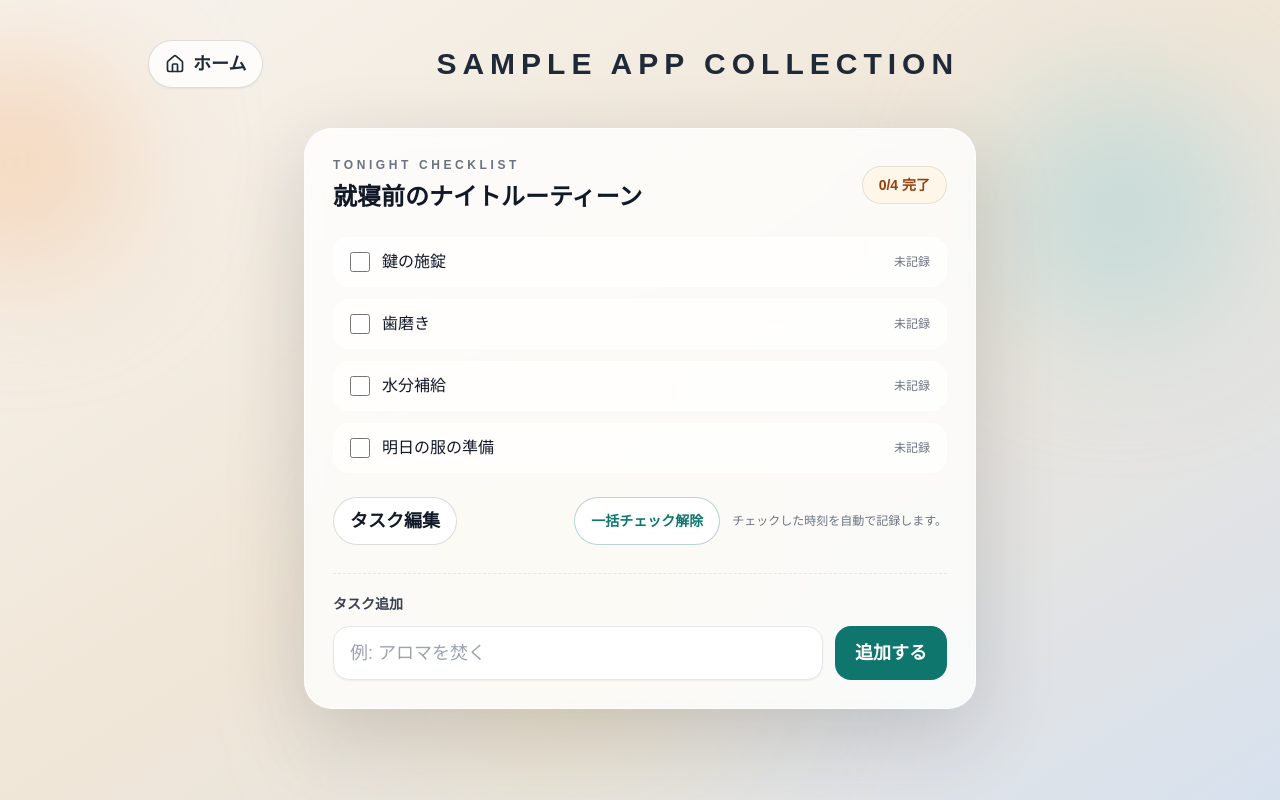
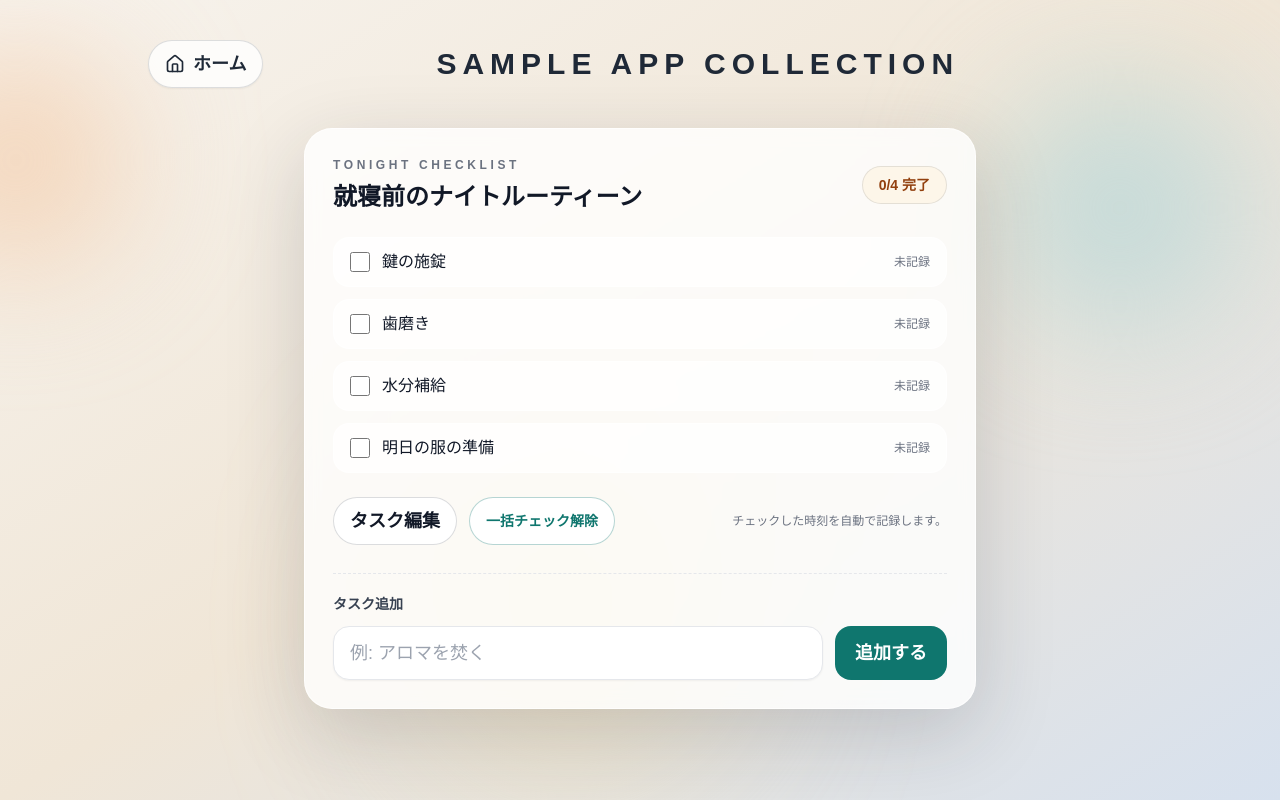
Before and after one commit to YOMO3923/AI_Training_Project, a React (Vite) app: page /night-routine in a window 1280 px wide. Built offline with nearby package versions, Linux system fonts and the light colour scheme; a web font is replaced by a local one.

Commit message:
fix: レイアウト調整

```diff
--- a/src/features/night-routine/components/NightRoutinePage.tsx
+++ b/src/features/night-routine/components/NightRoutinePage.tsx
@@ -263,6 +263,8 @@ const NightRoutinePage = () => {
 
         {/* 操作ボタン */}
         <div className="mt-6 flex flex-wrap items-center justify-between gap-3">
+          {/* 編集ボタンと一括解除ボタンを横並びで配置する */}
+          <div className="flex flex-wrap items-center gap-3">
             {/* 編集ボタンはモーダルを開いて削除一覧を表示 */}
             <button
               type="button"
@@ -271,7 +273,6 @@ const NightRoutinePage = () => {
             >
               タスク編集
             </button>
-          <div className="flex flex-wrap items-center gap-3">
             {/* 一括チェック解除のボタン（誤操作防止のためモーダルを開く） */}
             <button
               type="button"
@@ -280,8 +281,8 @@ const NightRoutinePage = () => {
             >
               一括チェック解除
             </button>
+          </div>
           <div className="text-xs text-[#6b7280]">チェックした時刻を自動で記録します。</div>
-          </div>
         </div>
 
         {/* 新規タスクの追加エリア */}
```
Lines whose indentation alone changed are shown as unchanged.
